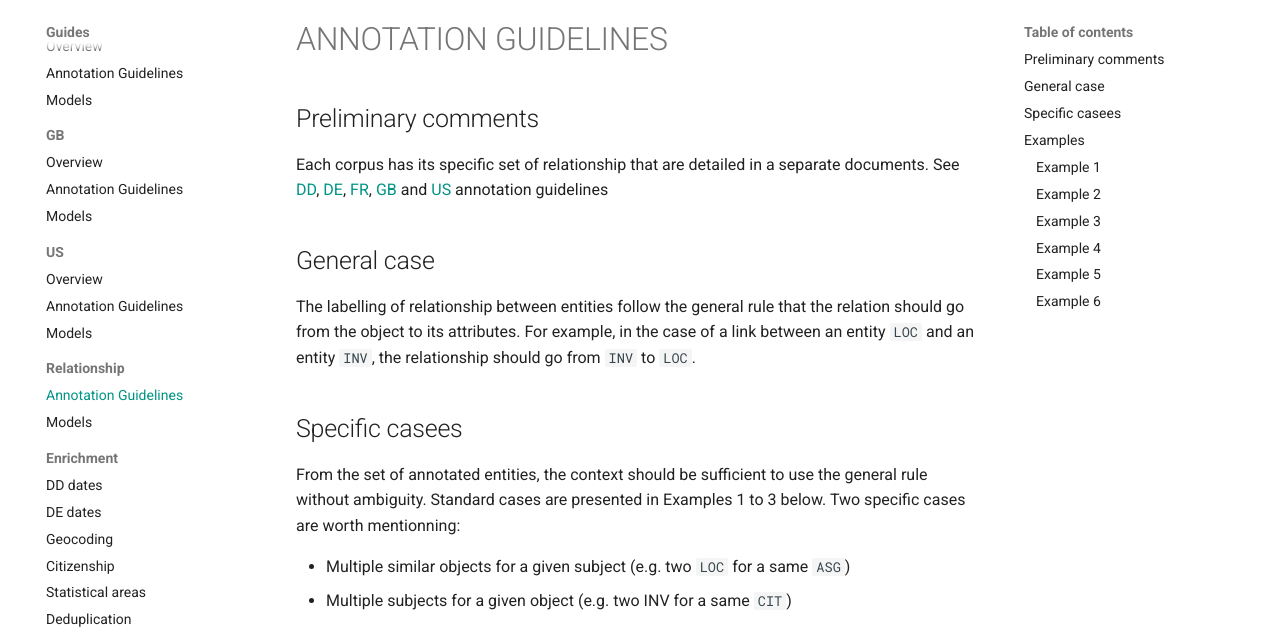
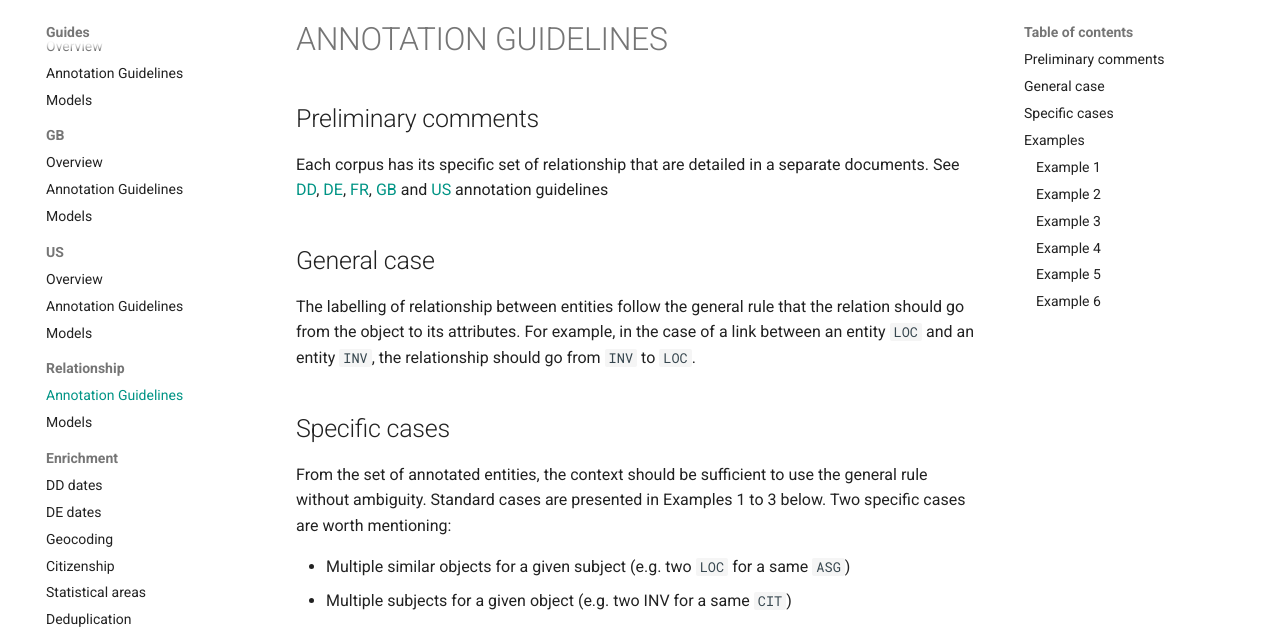
Before and after one commit to cverluise/patentcity, an MkDocs documentation site: the page built from docs/XX_REL_ANNOTATION_GUIDELINES.md, in a window 1280 px wide and 900 px high. Shown: the part 127-756 px from the top of the window. Built offline with MkDocs 1.6.1 and Material for MkDocs 9.7.7, drawn with Linux system fonts in a browser that asks for light colours; comment, search, counter and statistics services are not loaded.

Commit message:
:memo: correct typo

```diff
--- a/docs/XX_REL_ANNOTATION_GUIDELINES.md
+++ b/docs/XX_REL_ANNOTATION_GUIDELINES.md
@@ -9,10 +9,10 @@ Each corpus has its specific set of relationship that are detailed in a separate
 The labelling of relationship between entities follow the general rule that the relation should go from the object to its attributes. For example, in the case of a link between an entity `LOC`
 and an entity `INV`, the relationship should go from `INV` to `LOC`.
 
-## Specific casees
+## Specific cases
 
 From the set of annotated entities, the context should be sufficient to use the general rule without ambiguity. Standard cases are presented in Examples 1 to 3 below.
-Two specific cases are worth mentionning:
+Two specific cases are worth mentioning:
 
 - Multiple similar objects for a given subject (e.g. two `LOC` for a same `ASG`)
 - Multiple subjects for a given object (e.g. two INV for a same `CIT`)
```
